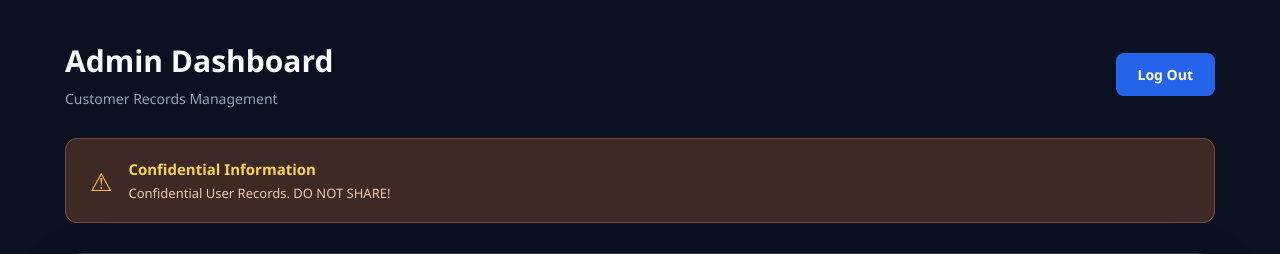
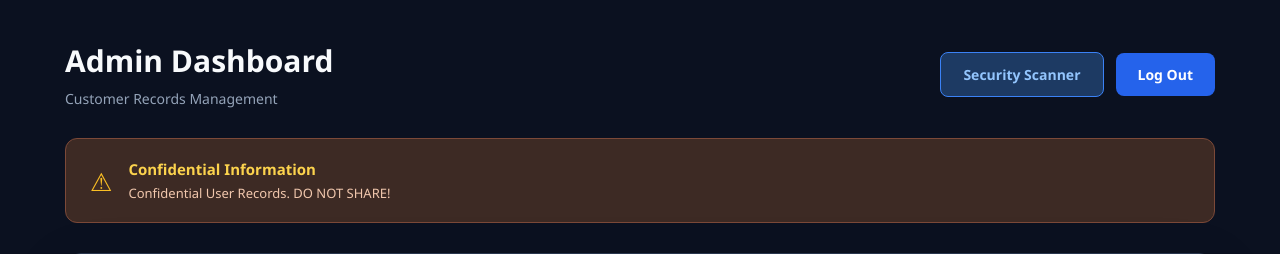
Before and after one commit to noamoryosef/SQLInjectionProject, a Flask app: page /dashboard in a window 1280 px wide. Shown: the top 254 px of the page. Run offline with Flask 3, Linux system fonts and the light colour scheme; the visitor is signed in with stand-in values (Sample User, id 1); data that the repository does not hold is empty.

Commit message:
Add navigation from dashboard to scanner page

```diff
--- a/static/css/style.css
+++ b/static/css/style.css
@@ -370,6 +370,55 @@ body.dashboard-page {
     margin-top: 24px;
 }
 
+/* Dashboard navigation buttons */
+.dashboard-actions {
+    display: flex;
+    align-items: center;
+    gap: 12px;
+}
+
+.scanner-button {
+    display: inline-block;
+    padding: 12px 22px;
+    background: #1d3a63;
+    border: 1px solid #3b82f6;
+    border-radius: 8px;
+    color: #93c5fd;
+    text-decoration: none;
+    font-size: 14px;
+    font-weight: 600;
+    transition: background 0.2s;
+}
+
+.scanner-button:hover {
+    background: #294c7d;
+}
+
+/* Back to dashboard navigation */
+.back-button {
+    display: inline-block;
+    padding: 12px 20px;
+    background: #1d3a63;
+    border: 1px solid #3b82f6;
+    border-radius: 8px;
+    color: #93c5fd;
+    text-decoration: none;
+    font-size: 14px;
+    font-weight: 600;
+    white-space: nowrap;
+    transition: background 0.2s;
+}
+
+.back-button:hover {
+    background: #294c7d;
+}
+
+@media (max-width: 600px) {
+    .dashboard-actions {
+        flex-wrap: wrap;
+    }
+}
+
 /* Responsive dashboard */
 @media (max-width: 600px) {
     body.dashboard-page {
--- a/templates/dashboard.html
+++ b/templates/dashboard.html
@@ -20,8 +20,17 @@
                 </p>
             </div>
 
-            <!-- end the login session and return to the login page -->
-            <a href="/logout" class="logout-button">Log Out</a>
+            <div class="dashboard-actions">
+
+                <!-- Open the SQL injection scanner page -->
+                <a href="{{ url_for('scanner_page') }}" class="scanner-button">
+                    Security Scanner
+                </a>
+
+                <!-- end the login session and return to the login page -->
+                <a href="/logout" class="logout-button">Log Out</a>
+
+            </div>
         </div>
 
         <!-- confidential information warning -->
@@ -79,4 +88,5 @@
     </div>
 
 </body>
+
 </html>
```
Also changed, not shown: templates/scanner.html (+7 -0 lines), templates/scanner_results.html (+9 -2 lines).
